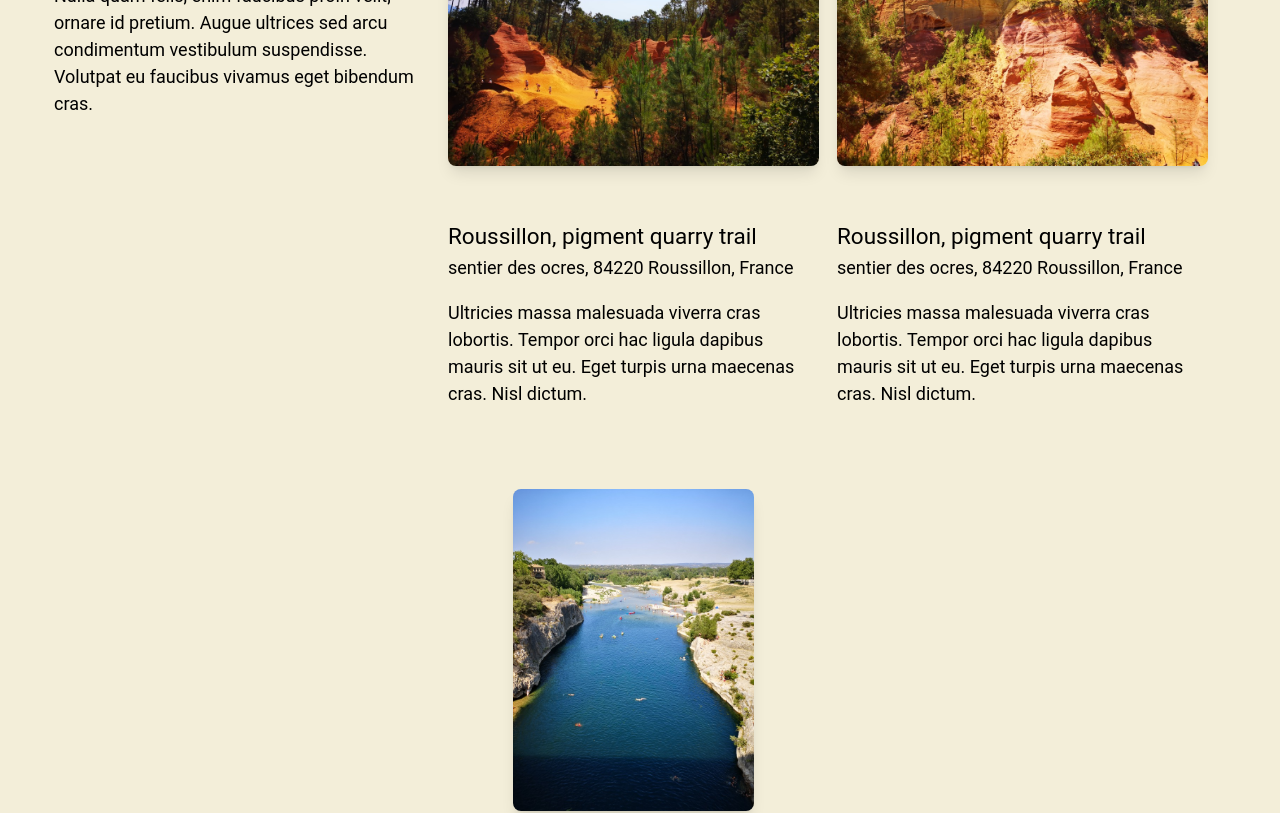
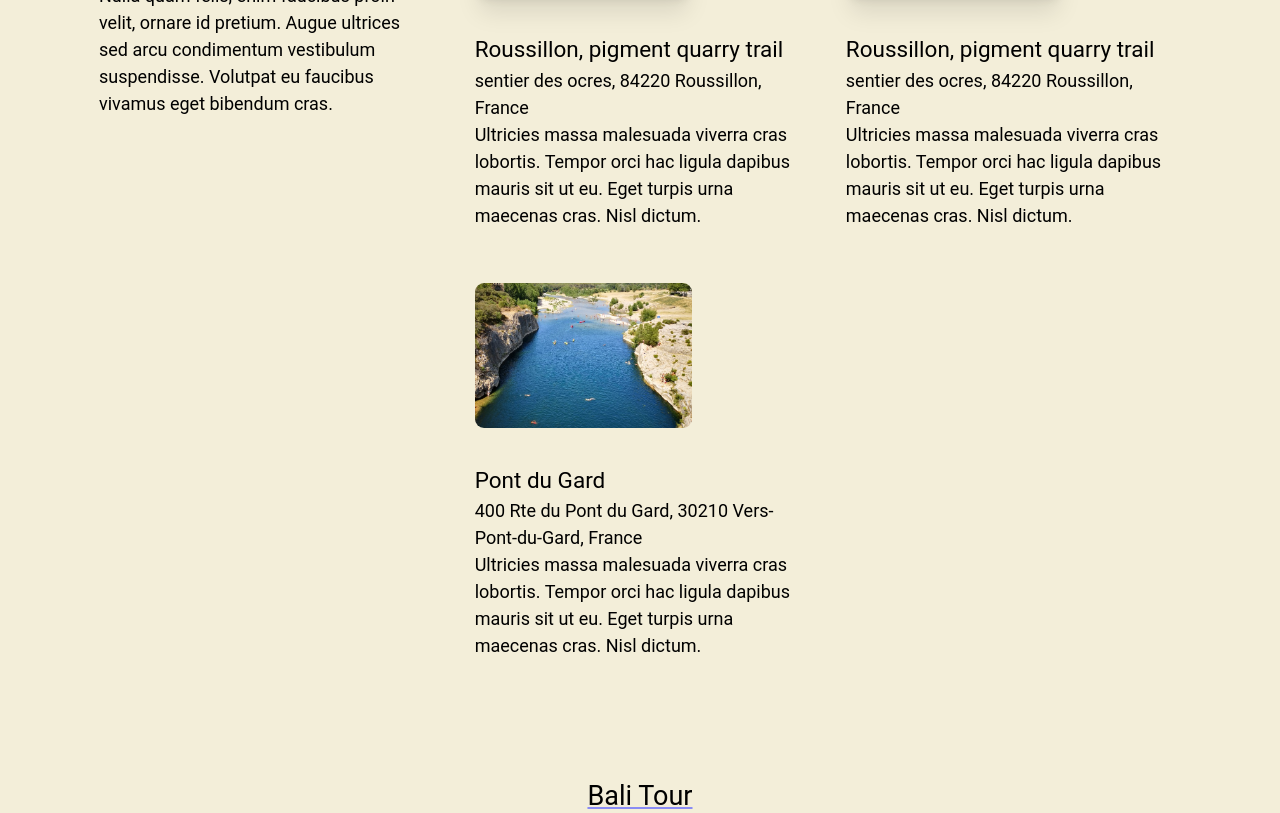
Before and after one commit to wkan17012021/Geo_Travel_Holidays, a React (Create React App) app in the folder rlt/: page / in a window 1280 px wide. Shown: the part 4500-5313 px from the top of the page. Built offline with nearby package versions, Linux system fonts and the light colour scheme.

Commit message:
south fr comp tw map classes

```diff
--- a/rlt/src/components/south_france_tour/South_france_tours.js
+++ b/rlt/src/components/south_france_tour/South_france_tours.js
@@ -38,10 +38,10 @@ const locationData = [
 
 const SouthFranceTours = () => {
   return (
-    <section className="fr_main_container">
-      <div className="fr_inner_wrapper">
-        <div className="fr_inner_grid_wrapper">
-          <div className="intro_section">
+    <section className="fr_main_container max-w-7xl mx-auto md:px-6">
+      <div className="fr_inner_wrapper md:my-0 md:mx-auto md:py-4 md-px-0 lg:p-12">
+        <div className="fr_inner_grid_wrapper mt-12 lg:grid lg:grid-cols-3 lg:gap-2 lg:my-0 lg:mx-auto">
+          <div className="intro_section px-4 lg:mt-16">
             <h2>South of France Tours</h2>
             <p>
               Nulla quam felis, enim faucibus proin velit, ornare id pretium.
@@ -49,20 +49,27 @@ const SouthFranceTours = () => {
               Volutpat eu faucibus vivamus eget bibendum cras.
             </p>
           </div>
-          <div className="bio_section">
-            <ul role="list" >
+          <div className="bio_section lg:col-span-2">
+            <ul role="list" className="mt-8 border-t border-gray-400 lg:grid lg:grid-cols-2 lg:gap-y-4 lg:mt-0">
               {locationData.map((location) => (
-                <li key={location.id} className="location_list_item">
-                  <div
-                    className="location_list_item_grid_wrapper"
-                  >
-                    <div>
-                      <img src={location.imageUrl} alt={location.imageAlt} className={
-                      location.customStyles}/>
+                <li
+                  key={location.id}
+                  className="location-list-item py-4 px-0 my-0 mx-auto lg:max-w-full lg:m-0"
+                >
+                  <div className="location_list_item_grid_wrapper px-4 t-8 md:grid md:grid-cols-2 md:gap-4 lg:grid lg:grid-cols-3 lg:place-items-start lg:gap-4 ">
+                    <div className="md:col-start-1 lg:col-start-1 lg:col-end-3">
+                      <img
+                        src={location.imageUrl}
+                        alt={location.imageAlt}
+                        className={
+                          "md:aspect-[3/2] rounded-lg object-cover shadow-xl" +
+                          location.customStyles
+                        }
+                      />
                     </div>
-                    <div className="location_details_wrapper">
-                      <div>
-                        <div>
+                    <div className="location_details_wrapper text-left md:col-start-2 md:col-end-4 lg:col-start-1 lg:col-end-4">
+                      <div className="mt-8 pr-4 md:my-0 md:p-0">
+                        <div className="mt-4">
                           <h3>{location.placeName}</h3>
                           <p>{location.address}</p>
                         </div>
--- a/rlt/src/index.css
+++ b/rlt/src/index.css
@@ -95,3 +95,9 @@ h2 {
 h3 {
   font-size: 1.25rem;
 }
+
+.portrait-adj {
+  max-width: 65%;
+  margin: 0 auto;
+  aspect-ratio: 3/4;
+}
--- a/rlt/src/index.js
+++ b/rlt/src/index.js
@@ -5,7 +5,6 @@ import "./sidebar.css";
 import "./flex_panel.css";
 import "./cardwithimg.css";
 import "./canyon_tour.css";
-import "./south-france-tours.css";
 import "./about-site.css";
 
 import App from "./App";
--- a/rlt/src/south-france-tours.css
+++ /dev/null
@@ -1,89 +0,0 @@
-.fr_inner_grid_wrapper {
-  margin-top: 3rem;
-}
-.intro_section h3 {
-  font-size: 3rem;
-  font-weight: bold;
-}
-.bio_section ul {
-  margin-top: 4rem;
-  border-top-width: 1px;
-  border-color: grey;
-}
-.location_list_item {
-  padding: 1rem 0;
-  aspect-ratio: 3 / 4;
-  max-width: 60vw;
-  margin: 0 auto;
-}
-.location_list_item_grid_wrapper {
-  margin-top: 2rem;
-  display: grid;
-  grid-template-columns: 3fr;
-  place-items: start;
-  gap: 1rem;
-}
-.location_list_item_grid_wrapper div img {
-  border-radius: 8px;
-  object-fit: cover;
-  box-shadow: 0 10px 15px -3px rgb(0 0 0 / 0.1), 0 4px 6px -4px rgb(0 0 0 / 0.1);
-}
-.location_details_wrapper {
-  grid-column: 1 / 3;
-  text-align: left;
-}
-.location_details_wrapper div {
-  margin-top: 2rem;
-  padding-right: 1rem;
-}
-.location_details_wrapper div div {
-  margin-top: 1rem;
-}
-@media only screen and (min-width: 650px) {
-.fr_inner_wrapper {
-  margin: 0 auto;
-  padding: 1rem 0;
-}
-.location_list_item {
-  aspect-ratio: 3 / 2;
-}
-}
-
-@media only screen and (min-width: 1000px) {
-  .fr_inner_wrapper {
-  padding: 3rem 3rem;
-  }
-  .fr_inner_grid_wrapper {
-    display: grid;
-    grid-template-columns: repeat(3,minmax(0,1fr));
-    gap: 10px;
-    margin: 0 auto;
-  }
-  .intro_section {
-    margin-top: 4rem;
-  }
-  .intro_section h3 {
-    font-size: 4rem;
-  }
-  .bio_section {
-    grid-column: span 2 / span 2;
-  }
-  .bio_section ul {
-    display: grid;
-    grid-template-columns: repeat(2,minmax(0,1fr));
-    row-gap: 10px;
-    margin-top: 0;
-  }
-  .location_list_item {
-  max-width: 100%;
-  margin: 0;
-}
-  .location_list_item_grid_wrapper {
-  aspect-ratio: 3 / 2;
-}
-}
-
-.portrait-adj {
-  max-width: 65%;
-  margin: 0 auto;
-}
```
